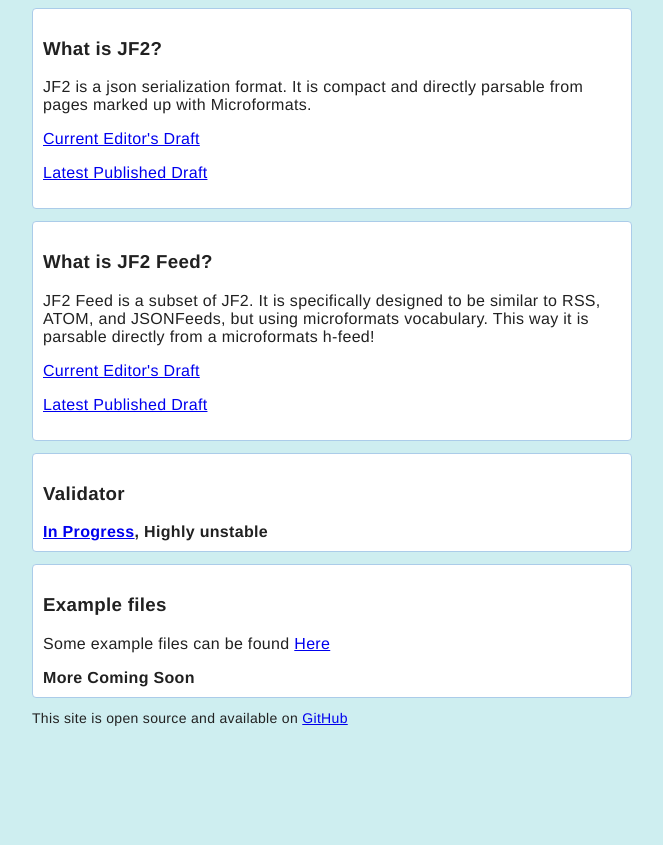
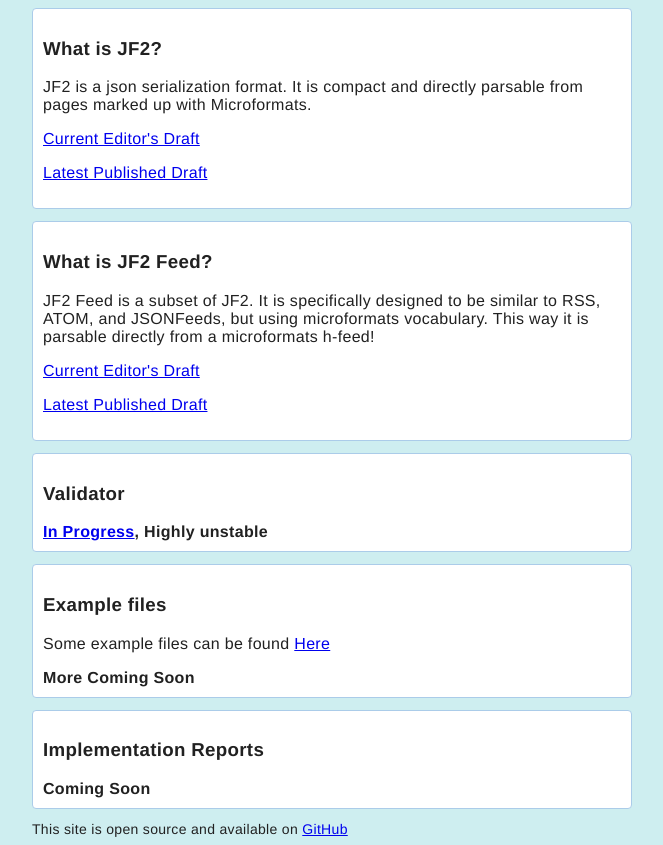
Before and after one commit to dissolve/jf2.rocks, a plain HTML site: page index.html in a window 1280 px wide. Shown: the whole page, without its empty margins (308-971 px from the left). Before the commit the page ends 800 px from the top, so only its background shows below. Drawn offline with Linux system fonts and the light colour scheme.

Commit message:
mention implementation reports

```diff
--- a/index.html
+++ b/index.html
@@ -7,6 +7,7 @@
   </head>
   <body>
 	<div class="single-column">
+
 	  <section class="content">
 		<h3>What is JF2?</h3>
 		<p>
@@ -19,6 +20,7 @@
 			<a href="http://www.w3.org/TR/jf2/">Latest Published Draft</a>
 		</p>
 	  </section>
+
 	  <section class="content">
 		<h3>What is JF2 Feed?</h3>
 		<p>
@@ -31,16 +33,22 @@
 			<a href="http://www.w3.org/TR/jf2/#jf2feed">Latest Published Draft</a>
 		</p>
 	  </section>
+
 	  <section class="content">
 		<h3>Validator</h3>
         <h4><a href="http://validator.jf2.rocks">In Progress</a>, Highly unstable</h4>
 	  </section>
+
 	  <section class="content">
 		<h3>Example files</h3>
 		<p>Some example files can be found <a href="https://github.com/dissolve/jf2_validator/tree/master/samples">Here</a></p>
 		<h4>More Coming Soon</h4>
 	  </section>
 
+	  <section class="content">
+		<h3>Implementation Reports</h3>
+		<h4> Coming Soon</h4>
+	  </section>
 
     <div class="small">
         This site is open source and available on <a href="https://github.com/dissolve/jf2.rocks">GitHub</a>
```
